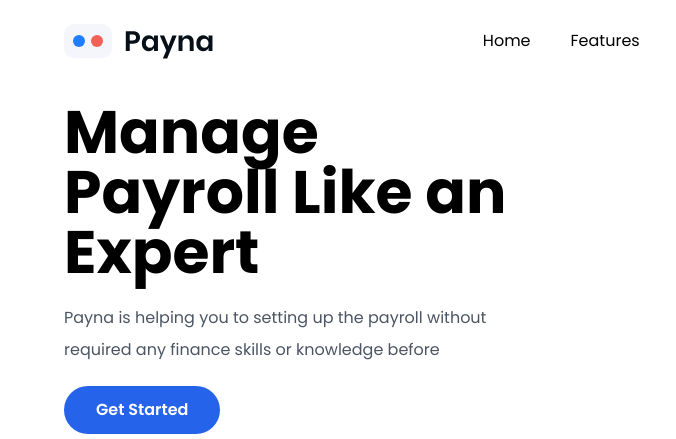
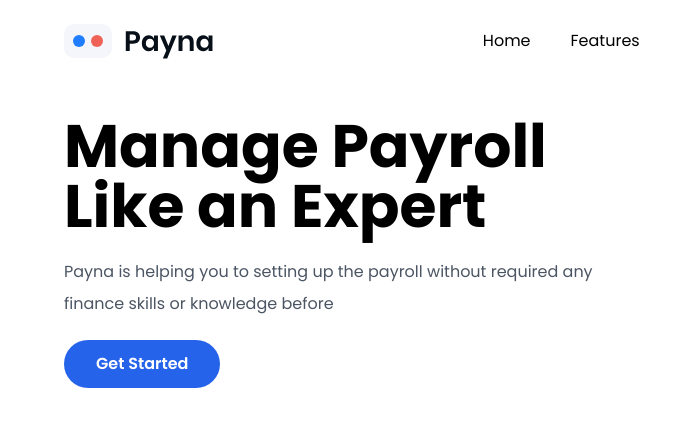
Before and after one commit to angavatar25/payne-web-template, a website: page index.html in a window 1280 px wide. Shown: the top 439 px of the page, 0-676 px from the left. Drawn offline with nearby package versions, Linux system fonts and the light colour scheme.

Commit message:
chore: change max width

```diff
--- a/index.html
+++ b/index.html
@@ -30,7 +30,7 @@
     </button>
   </nav>
   <section class="flex md:justify-center md:text-center xl:text-left xl:justify-between py-5 px-8 md:px-12 xl:px-16">
-    <div class="my-auto max-w-md">
+    <div class="my-auto max-w-xl">
       <p class="text-4xl md:text-6xl font-bold">Manage Payroll Like an Expert</p>
       <p class="py-5 leading-8 text-gray-600">Payna is helping you to setting up the payroll without
         required any finance skills or knowledge before
```
